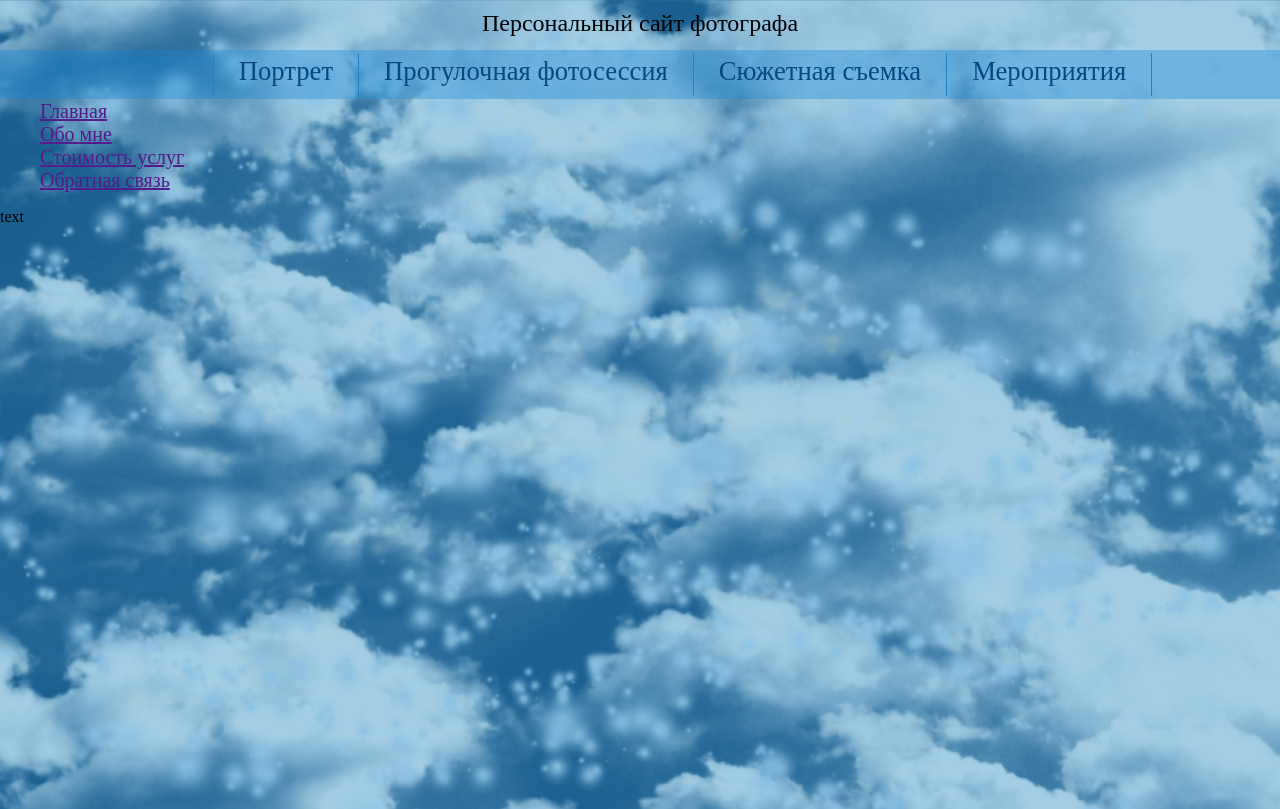
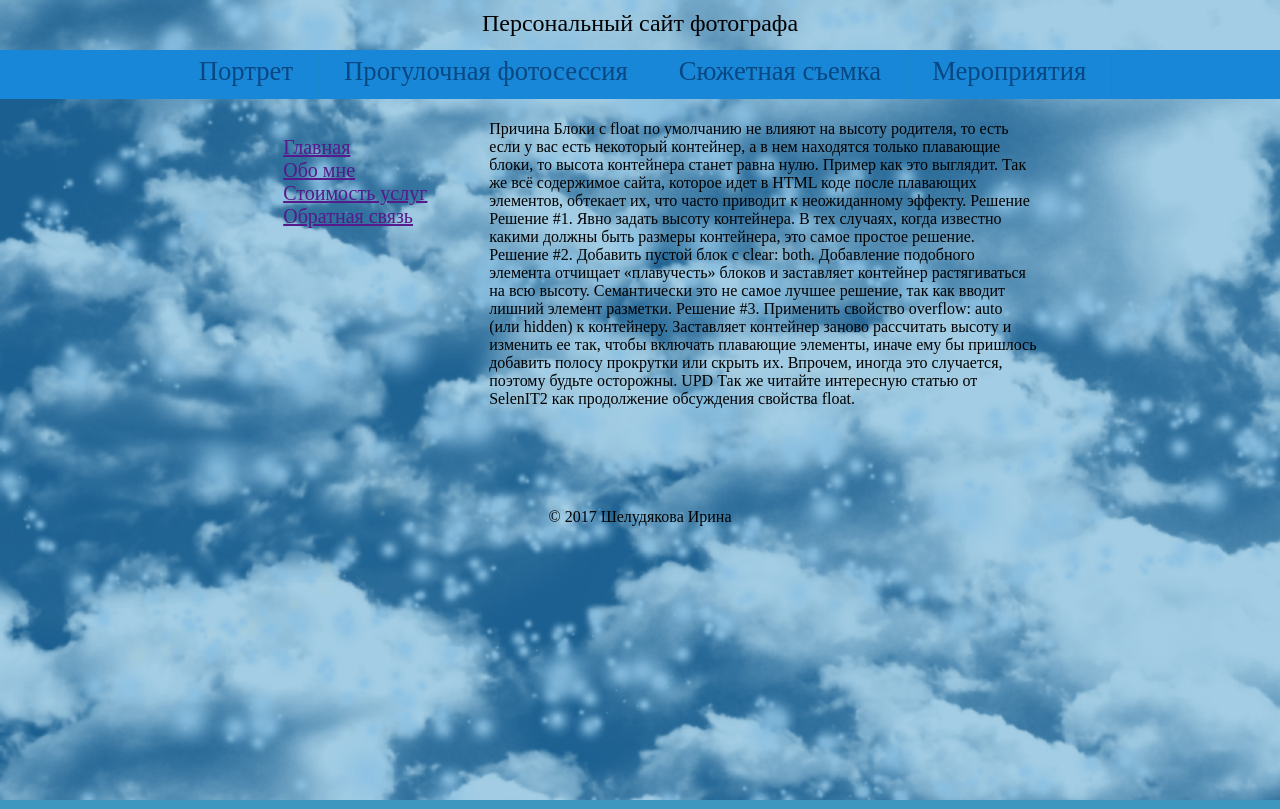
Before and after one commit to Immelstorunn/Photographer, a plain HTML site: page index.html in a window 1280 px wide. Shown: the top 809 px of the page. Drawn offline with Linux system fonts and the light colour scheme.

Commit message:
Second commit

```diff
--- a/css/main.css
+++ b/css/main.css
@@ -18,6 +18,7 @@ body {
     position: fixed;
     width: 100%;
     top: 10px;
+
 }
 ul {
     list-style-type:none;
@@ -54,12 +55,13 @@ ul {
 .header ul {
     text-align: center;
     height: 49px;
-    background-color: rgba(24, 135, 216, 0.36);
+    background-color: rgb(24, 135, 216);
     vertical-align: bottom;
     top: 50px;
     position: fixed;
     width: 100%;
     margin: 0;
+    padding-left: 0;
 }
 
 li .item {
@@ -71,6 +73,24 @@ header {
 }
 
 .content {
-    margin-top: 100px;
-    height:1000px;
+    width: 62%;
+    margin: 100px auto;
+    padding-top: 20px;
+    overflow: auto;
 }
+
+.left-column {
+    float: left;
+    width:30%;
+}
+
+.right-column {
+    float: right;
+    width: 69%;
+}
+
+.footer {
+    width: 62%;
+    margin: 100px auto;
+    text-align: center;
+}
--- a/index.html
+++ b/index.html
@@ -27,7 +27,23 @@
             </ul>
         </div>
         <div class="right-column">
-            text
+            Причина
+
+            Блоки с float по умолчанию не влияют на высоту родителя, то есть если у вас есть некоторый контейнер, а в нем находятся только плавающие блоки, то высота контейнера станет равна нулю. Пример как это выглядит.
+
+            Так же всё содержимое сайта, которое идет в HTML коде после плавающих элементов, обтекает их, что часто приводит к неожиданному эффекту.
+
+            Решение
+
+            Решение #1. Явно задать высоту контейнера. В тех случаях, когда известно какими должны быть размеры контейнера, это самое простое решение.
+
+            Решение #2. Добавить пустой блок с clear: both. Добавление подобного элемента отчищает «плавучесть» блоков и заставляет контейнер растягиваться на всю высоту. Семантически это не самое лучшее решение, так как вводит лишний элемент разметки.
+
+            Решение #3. Применить свойство overflow: auto (или hidden) к контейнеру. Заставляет контейнер заново рассчитать высоту и изменить ее так, чтобы включать плавающие элементы, иначе ему бы пришлось добавить полосу прокрутки или скрыть их. Впрочем, иногда это случается, поэтому будьте осторожны.
+
+            UPD
+            Так же читайте интересную статью от SelenIT2 как продолжение обсуждения свойства float.
+
         </div>
     </div>
     <footer class="footer">
```
